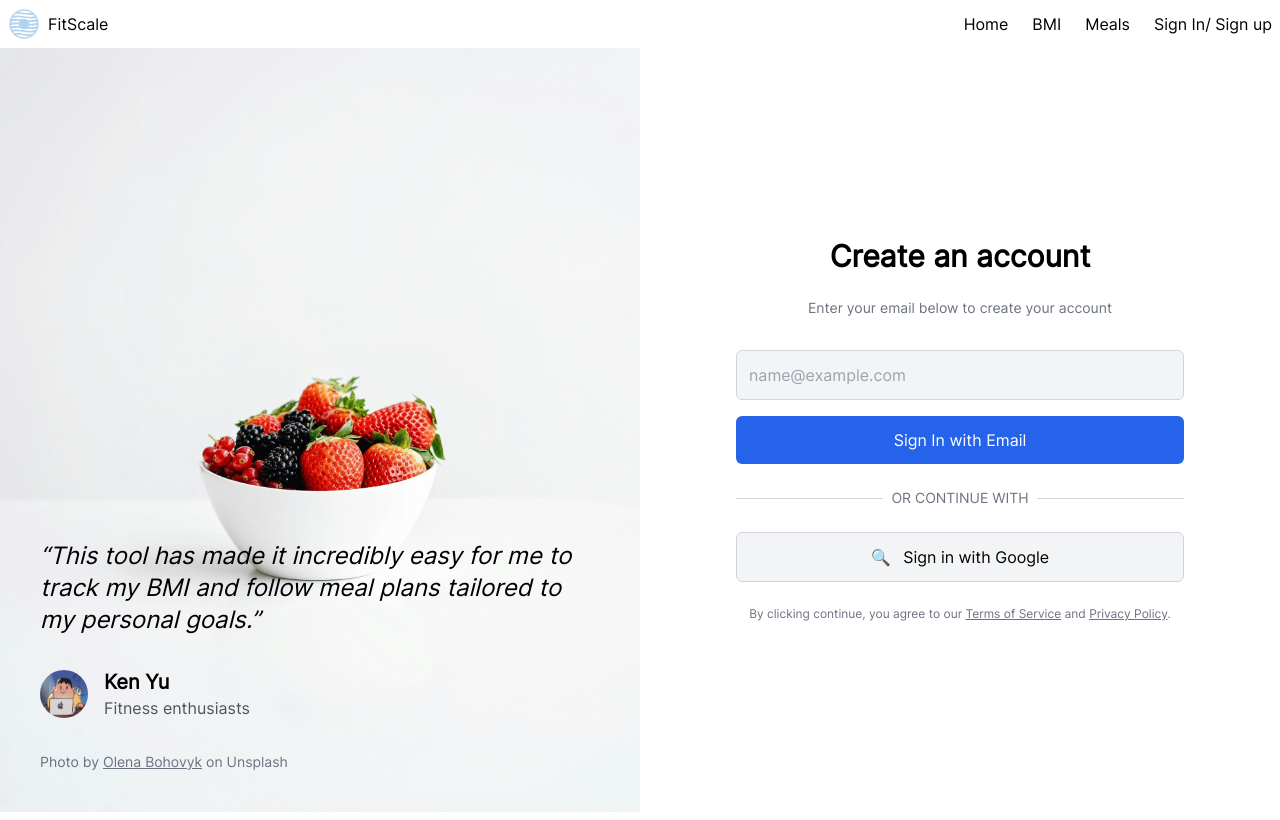
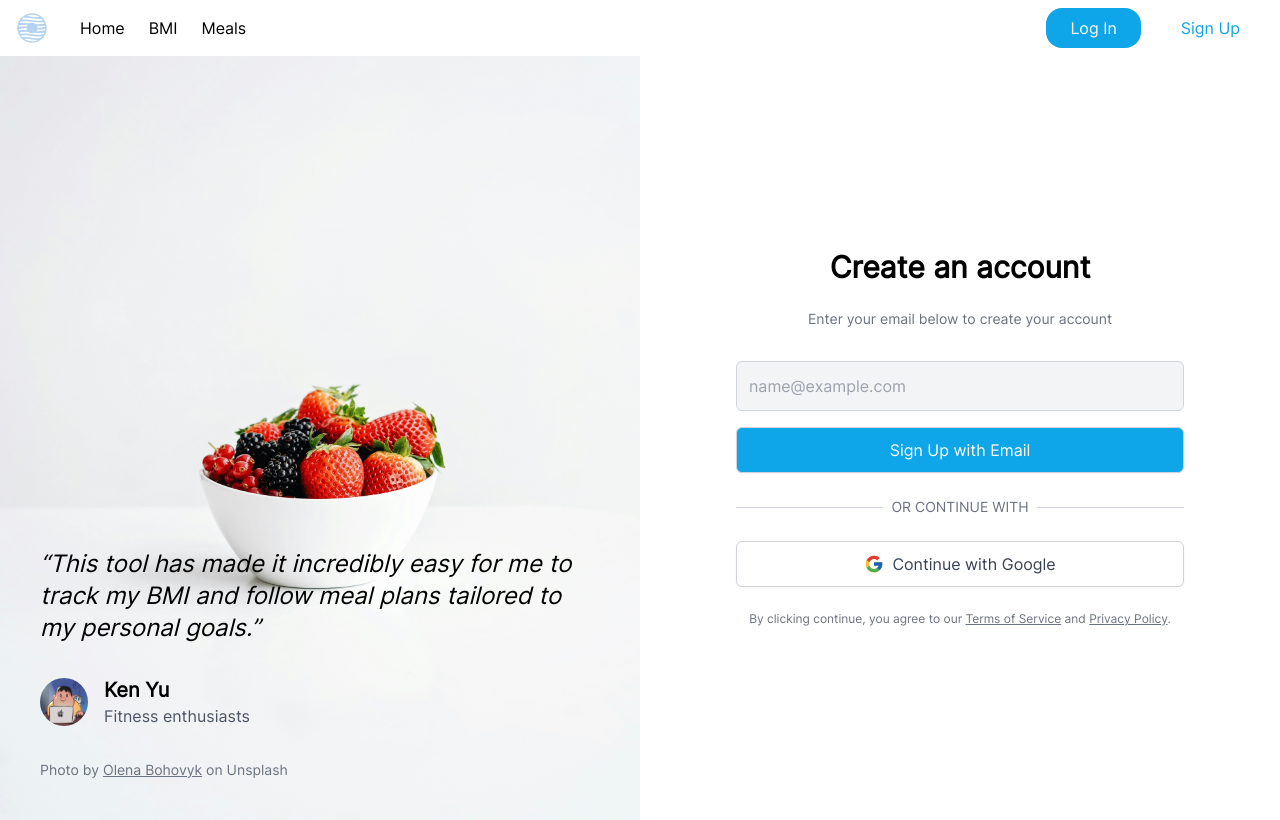
Before and after one commit to ubcyukiny/bmi-calculator, a React (Vite) app: page /Signup in a window 1280 px wide. Built offline with nearby package versions, Linux system fonts and the light colour scheme; no server answers.

Commit message:
installed firebase

```diff
--- a/package.json
+++ b/package.json
@@ -10,6 +10,7 @@
     "preview": "vite preview"
   },
   "dependencies": {
+    "firebase": "^10.13.2",
     "react": "^18.3.1",
     "react-dom": "^18.3.1",
     "react-hook-form": "^7.53.0",
--- a/src/components/Navbar.jsx
+++ b/src/components/Navbar.jsx
@@ -12,10 +12,21 @@ const Navbar = () => {
 
   return (
     <nav>
-      <div className='container mx-auto flex justify-between items-center p-2'>
-        <div className='flex items-center'>
+      <div className='container mx-auto flex justify-between items-center px-4 py-2'>
+        {/* Left Side with Logo and Links */}
+        <div className='flex items-center space-x-6'>
           <img src={logo} alt='FitScale Logo' className='h-8 w-8 mr-2' />
-          <h1>FitScale</h1>
+          <ul className='hidden md:flex space-x-6 text-black'>
+            <li>
+              <a href='/bmi-calculator/'>Home</a>
+            </li>
+            <li>
+              <a href='/bmi-calculator/BMI'>BMI</a>
+            </li>
+            <li>
+              <a href='/bmi-calculator/Meals'>Meals</a>
+            </li>
+          </ul>
         </div>
 
         {/* Hamburger Menu Icon */}
@@ -23,21 +34,21 @@ const Navbar = () => {
           <img src={hamburgerMenu} alt='Hamburger Menu' className='h-6 w-6' />
         </div>
 
-        {/* Desktop Navigation Links */}
-        <ul className='hidden md:flex space-x-6 text-black'>
-          <li>
-            <a href='/bmi-calculator/'>Home</a>
-          </li>
-          <li>
-            <a href='/bmi-calculator/BMI'>BMI</a>
-          </li>
-          <li>
-            <a href='/bmi-calculator/Meals'>Meals</a>
-          </li>
-          <li>
-            <a href='/bmi-calculator/Signup'>Sign In/ Sign up</a>
-          </li>
-        </ul>
+        {/* Right Side with Log In and Sign Up */}
+        <div className='hidden md:flex space-x-4 font-medium'>
+          <a
+            href='/bmi-calculator/Signup'
+            className='bg-sky-500 text-white px-6 py-2 rounded-2xl hover:bg-sky-600'
+          >
+            Log In
+          </a>
+          <a
+            href='/bmi-calculator/Signup'
+            className=' text-sky-500 px-6 py-2 hover:text-sky-900'
+          >
+            Sign Up
+          </a>
+        </div>
       </div>
 
       {/* Mobile Navigation Links */}
@@ -52,7 +63,7 @@ const Navbar = () => {
           </a>
         </li>
         <li>
-          <a href='/bmi-calculator.BMI' className='block hover:text-gray-300'>
+          <a href='/bmi-calculator/BMI' className='block hover:text-gray-300'>
             BMI
           </a>
         </li>
@@ -66,7 +77,15 @@ const Navbar = () => {
             href='/bmi-calculator/Signup'
             className='block hover:text-gray-300'
           >
-            Sign in/ Sign up
+            Log In
+          </a>
+        </li>
+        <li>
+          <a
+            href='/bmi-calculator/Signup'
+            className='block hover:text-gray-300'
+          >
+            Sign Up
           </a>
         </li>
       </ul>
--- /dev/null
+++ b/src/contexts/AuthContext.js
@@ -0,0 +1,18 @@
+import React, { useContext, useState } from 'react';
+import { auth } from '../firebase/firebase';
+
+const AuthContext = React.createContext();
+
+export function useAuth() {
+  return useContext(AuthContext);
+}
+
+export function AuthProvider({ children }) {
+  const [currentUser, setCurrentUser] = useState();
+
+  const value = {
+    currentUser,
+  };
+
+  return <AuthContext.Provider value={value}>{children}</AuthContext.Provider>;
+}
--- /dev/null
+++ b/src/firebase/firebase.js
@@ -0,0 +1,25 @@
+// Import the functions you need from the SDKs you need
+import { initializeApp } from 'firebase/app';
+import { getAnalytics } from 'firebase/analytics';
+import { getAuth } from 'firebase/auth';
+
+// TODO: Add SDKs for Firebase products that you want to use
+// https://firebase.google.com/docs/web/setup#available-libraries
+
+// Your web app's Firebase configuration
+// For Firebase JS SDK v7.20.0 and later, measurementId is optional
+const firebaseConfig = {
+  apiKey: import.meta.env.VITE_FIREBASE_API_KEY,
+  authDomain: import.meta.env.VITE_FIREBASE_AUTH_DOMAIN,
+  projectId: import.meta.env.VITE_FIREBASE_PROJECT_ID,
+  storageBucket: import.meta.env.VITE_FIREBASE_STORAGE_BUCKET,
+  messagingSenderId: import.meta.env.VITE_FIREBASE_MESSAGING_SENDER_ID,
+  appId: import.meta.env.VITE_FIREBASE_APP_ID,
+};
+
+// Initialize Firebase
+const app = initializeApp(firebaseConfig);
+const auth = getAuth(app);
+const analytics = getAnalytics(app);
+
+export { app, auth };
--- a/src/pages/Signup.jsx
+++ b/src/pages/Signup.jsx
@@ -1,6 +1,30 @@
 import React from 'react';
 import foodStockPhoto from '/assets/images/foodStockPhoto.jpg';
 import kenPFP from '/assets/images/fatTiger.jpeg';
+import googleIcon from '/assets/images/icons8-google.svg';
+import { signInWithPopup, GoogleAuthProvider } from 'firebase/auth';
+import { auth } from '../firebase/firebase';
+
+const provider = new GoogleAuthProvider();
+const handleSignUp = () => {
+  signInWithPopup(auth, provider)
+    .then((result) => {
+      // This gives you a Google Access Token. You can use it to access the Google API.
+      const credential = GoogleAuthProvider.credentialFromResult(result);
+      const token = credential.accessToken;
+      // The signed-in user info.
+      const user = result.user;
+      console.log('User signed in: ', user);
+    })
+    .catch((error) => {
+      // Handle Errors here.
+      const errorCode = error.code;
+      const errorMessage = error.message;
+      const email = error.customData.email;
+      const credential = GoogleAuthProvider.credentialFromError(error);
+      console.error('Error during sign-in: ', error);
+    });
+};
 
 const Signup = ({ className, ...props }) => {
   return (
@@ -72,8 +96,8 @@ const Signup = ({ className, ...props }) => {
               />
             </div>
 
-            <button className='w-full py-3 bg-blue-600 text-white rounded-md hover:bg-blue-700'>
-              Sign In with Email
+            <button className='flex items-center justify-center w-full py-2.5 px-4 bg-sky-500 text-white border border-gray-300 rounded-md hover:bg-sky-600 shadow-sm focus:outline-none focus:ring-2 focus:ring-blue-500 transition duration-300 ease-in-out'>
+              Sign Up with Email
             </button>
           </form>
 
@@ -90,8 +114,12 @@ const Signup = ({ className, ...props }) => {
           </div>
 
           {/* Google Sign-in Button */}
-          <button className='w-full py-3 bg-gray-100 text-black border border-gray-300 rounded-md hover:bg-gray-200'>
-            <span className='mr-2'>🔍</span> Sign in with Google
+          <button
+            className='flex items-center justify-center w-full py-2.5 px-4 bg-white text-gray-700 border border-gray-300 rounded-md hover:bg-gray-100 shadow-sm focus:outline-none focus:ring-2 focus:ring-blue-500 transition duration-300 ease-in-out'
+            onClick={handleSignUp}
+          >
+            <img src={googleIcon} alt='Google Icon' className='w-5 h-5 mr-2' />
+            Continue with Google
           </button>
 
           {/* Terms of Service */}
```
Also changed, not shown: public/assets/images/icons8-google.svg (added), src/pages/Login.jsx (added), 1 other file (tests, documents, lock files or other folders).
